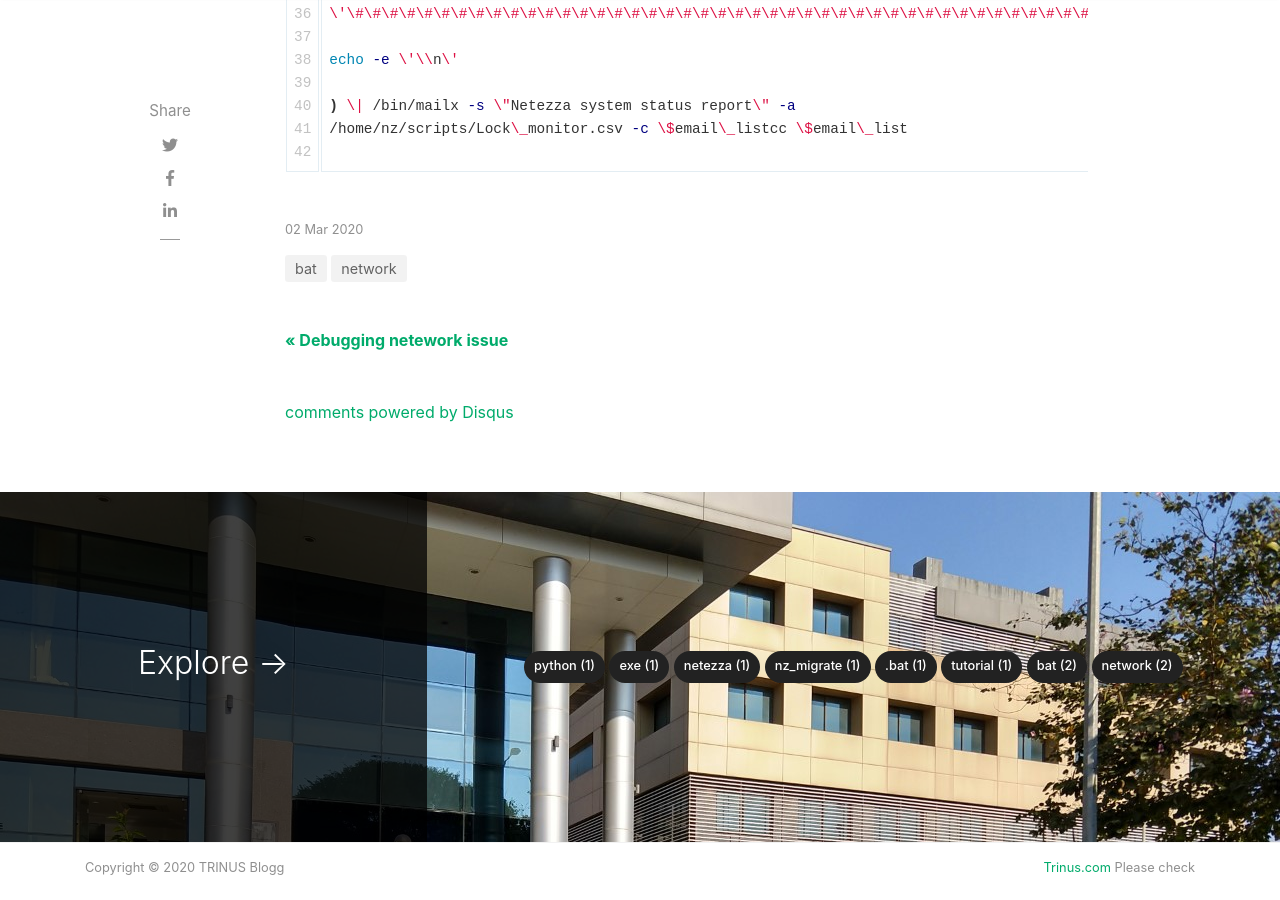
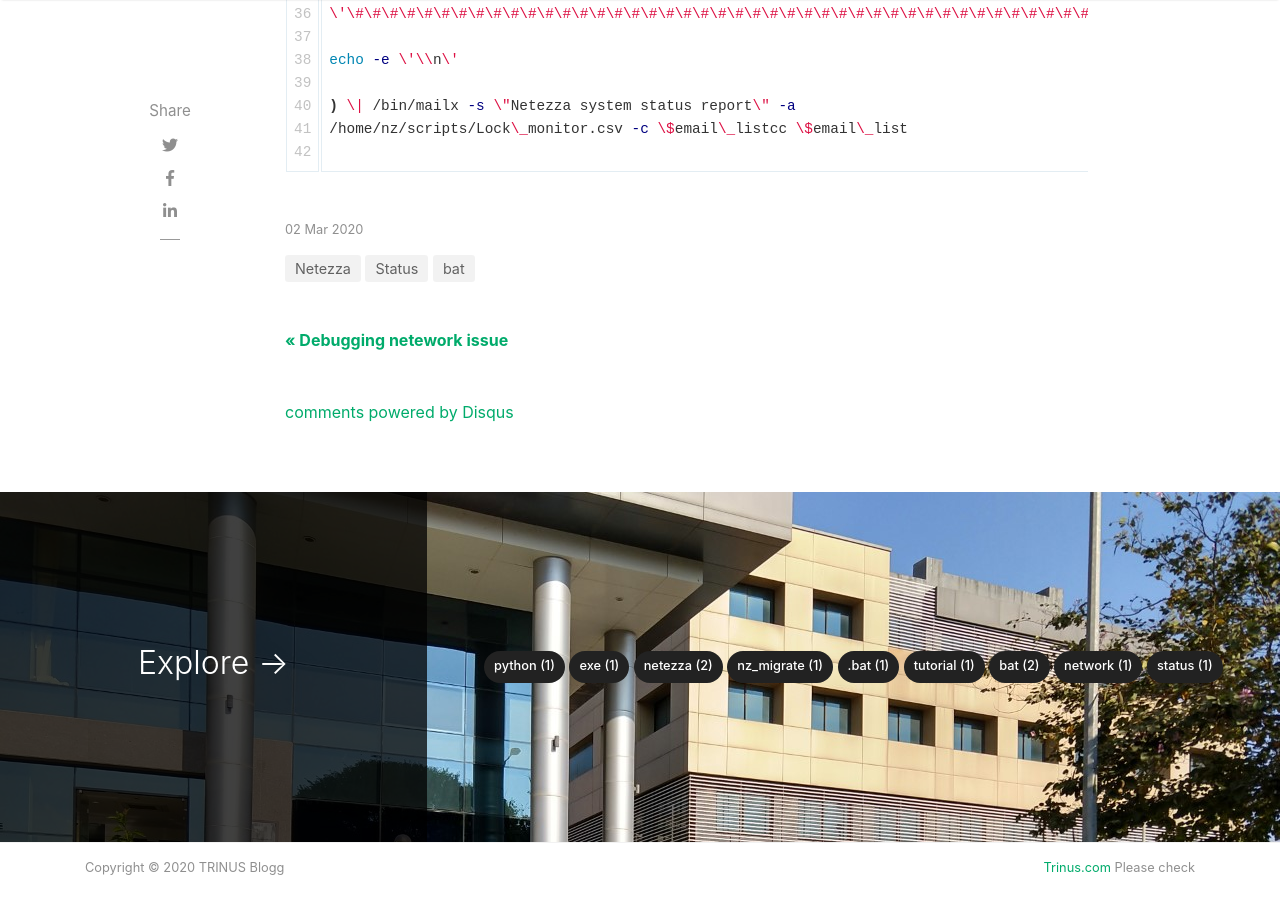
Before and after one commit to ashish-choudhari/weblog, a Jekyll site: the page built from _posts/2020-03-02-monitoring-server-status.md, in a window 1280 px wide and 900 px high, scrolled down 2615 px. Built offline with Jekyll 4.4.1, drawn with Linux system fonts in a browser that asks for light colours; nearby versions of some CDN libraries; comment, search, counter and statistics services are not loaded.

Commit message:
added correct catagories

```diff
--- a/_posts/2020-03-02-monitoring-server-status.md
+++ b/_posts/2020-03-02-monitoring-server-status.md
@@ -2,7 +2,7 @@
 layout: post
 title:  "Daily server status"
 author: ashish
-categories: [ bat, network ]
+categories: [ bat, Netezza,Status ]
 image: assets/images/12.jpg
 ---
 Monitoring the server is very important task but if you can receive the
```
